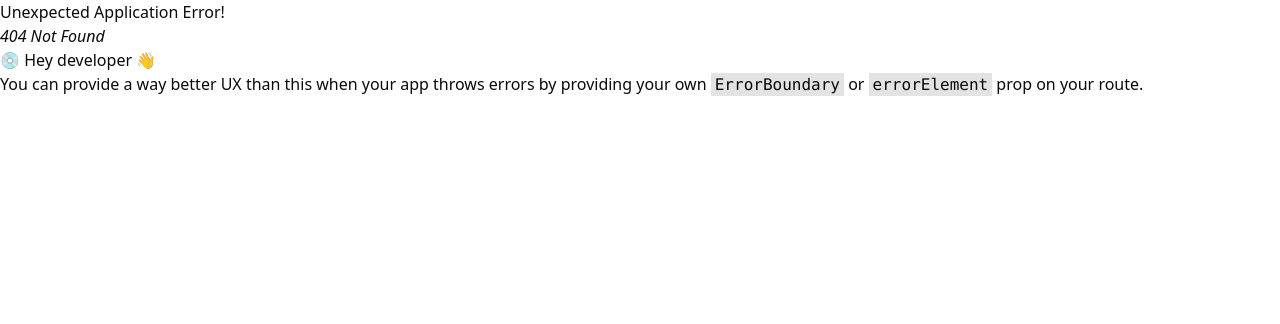
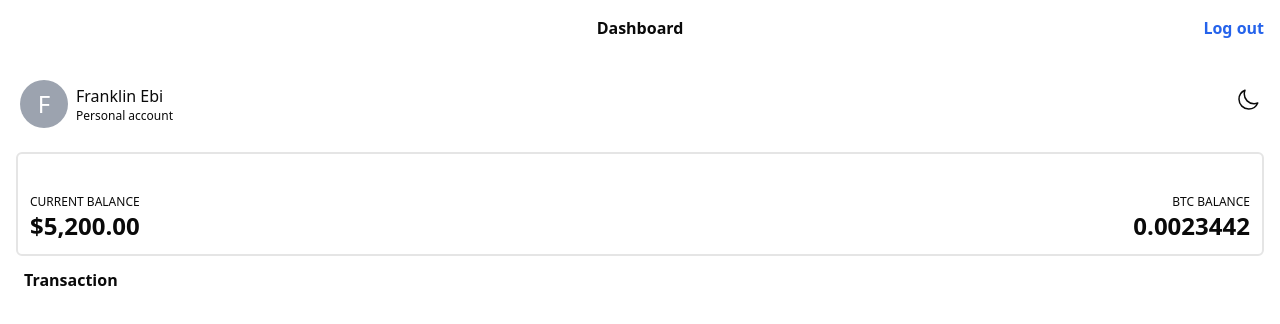
Before and after one commit to Dev-Franqqi/broker-re, a React (Vite) app: page /dashboard in a window 1280 px wide. Before the commit this address had no page. Shown: the top 324 px of the page. Built offline with nearby package versions, Linux system fonts and the light colour scheme; a web font is replaced by a local one.

Commit message:
added darkmode to signup and signin page

```diff
--- a/package.json
+++ b/package.json
@@ -14,10 +14,13 @@
     "@radix-ui/react-dialog": "^1.0.5",
     "@radix-ui/react-icons": "^1.3.0",
     "@radix-ui/react-slot": "^1.0.2",
+    "@supabase/supabase-js": "^2.39.0",
+    "@types/js-cookie": "^3.0.6",
     "class-variance-authority": "^0.7.0",
     "clsx": "^2.0.0",
     "embla-carousel-react": "^8.0.0-rc17",
     "framer-motion": "^10.16.16",
+    "js-cookie": "^3.0.5",
     "next-themes": "^0.2.1",
     "react": "^18.2.0",
     "react-dom": "^18.2.0",
--- a/src/App.tsx
+++ b/src/App.tsx
@@ -6,7 +6,7 @@ import { motion ,useAnimation} from "framer-motion";
 import { Button } from "./components/ui/button";
 import Cryptolist from "./mycomps/Cryptolist";
 import MotionComponent from "./mycomps/MotionComponent";
-
+import Cookies from "js-cookie"
 const App = () => {
 
   const [darkMode ,setDarkMode] = useState(false);
@@ -33,6 +33,9 @@ const App = () => {
 
 
   useEffect(() => {
+
+
+
     // Simulate a delay of 2 seconds
     const delay = 2000;
 
@@ -45,6 +48,23 @@ const App = () => {
    if (inView2) {
       controls2.start("visible");
     }
+
+    const mode = Cookies.get('dark');
+    if (mode) {
+      if (mode === "true") {
+        setDarkMode(true);
+      } else {
+        setDarkMode(false);
+      }
+
+    }
+
+    else {
+      setDarkMode(false)
+    }
+
+
+
 
 
 
@@ -223,7 +243,7 @@ const App = () => {
 
               <div className="text-center border px-4 py-9 text-sm rounded-md mb-7 dark:border-white">
                 <p className="font-semibold">STARTER</p>
-                <p className="font-bold text-2xl mb-3">1000 $/EUR</p>
+                <p className="font-bold text-2xl mb-3 ">1000 $/EUR</p>
                 <ul className="leading-8 mb-6">
                   <li>
                     Trading Instruments: 36 currency pairs, metals,
--- a/src/main.tsx
+++ b/src/main.tsx
@@ -5,7 +5,7 @@ import { createBrowserRouter,RouterProvider } from 'react-router-dom'
 import './index.css'
 import Signup from "./pages/Signup"
 import Signin from './pages/Signin.tsx'
-
+import Dashboard from './pages/Dashboard.tsx'
 
 const router = createBrowserRouter([
   {
@@ -19,6 +19,10 @@ const router = createBrowserRouter([
   {
     path: '/signin',
     element:<Signin />
+  },
+  {
+    path: '/dashboard',
+    element:<Dashboard />
   }
 ]);
 
--- a/src/mycomps/Navbar.tsx
+++ b/src/mycomps/Navbar.tsx
@@ -1,5 +1,6 @@
 import Logo from "../assets/Ellipse 9.png"
 import { Link } from "react-router-dom"
+import Cookies from "js-cookie"
 type Props = {
   on: boolean;
   onClick: () => void;
@@ -8,7 +9,14 @@ type Props = {
 };
 export default function Navbar({ on, onClick,darkmode,setdarkmode }:Props) {
 
-
+  const turnOnDarkMode = () => {
+    Cookies.set('dark', 'true', { expires: 7 })
+    setdarkmode(true)
+      }
+  const turnOffDarkMode = () => {
+    Cookies.set('dark', 'false', { expires: 7 })
+    setdarkmode(false)
+      }
     return (
       <nav className="flex justify-between px-3 p-2 z-10 sticky top-0 bg-white dark:bg-black dark:text-white mb-10">
         <svg
@@ -60,7 +68,7 @@ export default function Navbar({ on, onClick,darkmode,setdarkmode }:Props) {
             viewBox="0 0 24 24"
             strokeWidth={1.5}
             stroke="currentColor"
-            onClick={() => setdarkmode(true)}
+            onClick={turnOnDarkMode}
             className={on ? "w-6 h-6" : "hidden"}
           >
             <path
@@ -79,7 +87,7 @@ export default function Navbar({ on, onClick,darkmode,setdarkmode }:Props) {
             strokeWidth={1.5}
             stroke="currentColor"
             className={on ? "w-6 h-6" : "hidden"}
-            onClick={() => setdarkmode(false)}
+            onClick={turnOffDarkMode}
           >
             <path
               strokeLinecap="round"
--- /dev/null
+++ b/src/pages/Dashboard.tsx
@@ -0,0 +1,62 @@
+// import Cardimage from "../assets/Group 36.svg"
+import { Link } from "react-router-dom"
+export default function Dashboard() {
+    return (
+      <>
+        <nav className="flex justify-between p-4">
+          <div className="w-2/6"></div>
+          <header className="font-bold text-center w-2/6 ">Dashboard</header>
+
+          <Link className="text-blue-600 font-semibold text-right w-2/6" to="#">
+            Log out
+          </Link>
+        </nav>
+
+        <main className="px-4">
+          <div className="my-5 flex justify-between p-1 rounded-md  border-neutral-200 w-full ">
+            <div className=" flex">
+              <div className="bg-gray-400 rounded-full text-center py-2 text-2xl text-white w-12 h-12">
+                F
+              </div>
+              <div className="ml-2 mt-1">
+                <p className="">Franklin Ebi</p>
+                <p className="text-xs">Personal account</p>
+              </div>
+            </div>
+
+            <svg
+              xmlns="http://www.w3.org/2000/svg"
+              fill="none"
+              viewBox="0 0 24 24"
+              strokeWidth={1.5}
+              stroke="currentColor"
+              className={"w-6 h-6 mt-2"}
+            >
+              <path
+                strokeLinecap="round"
+                strokeLinejoin="round"
+                d="M21.752 15.002A9.72 9.72 0 0 1 18 15.75c-5.385 0-9.75-4.365-9.75-9.75 0-1.33.266-2.597.748-3.752A9.753 9.753 0 0 0 3 11.25C3 16.635 7.365 21 12.75 21a9.753 9.753 0 0 0 9.002-5.998Z"
+              />
+            </svg>
+                </div>
+                <div className="border-2 rounded-md px-3 pt-10 pb-3">
+                    <div className="flex justify-between text-xs font-medium">
+                        <p>
+                            CURRENT BALANCE
+                        </p>
+                        <p>BTC BALANCE</p>
+                    </div>
+                    <div className="flex justify-between text-2xl font-semibold">
+                        <p>$5,200.00</p>
+                        <p>0.0023442</p>
+                    </div>
+                </div>
+
+
+                <section className="px-2 mt-3">
+                    <h1 className="font-semibold">Transaction</h1>
+                </section>
+        </main>
+      </>
+    );
+}
--- a/src/pages/Signin.tsx
+++ b/src/pages/Signin.tsx
@@ -1,19 +1,53 @@
 import Logo from "../assets/Ellipse 9.png";
-import { useState } from "react";
+import { useState,useEffect } from "react";
 import{ Link} from "react-router-dom";
 import { Input } from "@/components/ui/input";
 import { Button } from "@/components/ui/button";
 import { FormEvent } from "react";
+
+import Cookies from "js-cookie"
 export default function Signin() {
     const [email, setEmail] = useState<string>('')
-    const [password, setPassword] = useState<string>('')
+  const [password, setPassword] = useState<string>('')
+  const [darkmode,setDarkmode] = useState(false)
     const handleSubmit = (e: FormEvent<HTMLFormElement>) => {
-        e.preventDefault();
+      e.preventDefault();
+
+
+  }
+
+  useEffect(() => {
+
+
+    const checkMode = async () => {
+      const mode = await Cookies.get("dark");
+        console.log(typeof mode);
+
+        if(mode) {
+          if(mode === "true") {
+            setDarkmode(true);
+            console.log("hi");
+          } else {
+            setDarkmode(false);
+
+          }
+        }
+        console.log(typeof mode);
+
+
+
     }
+
+    checkMode()
+
+
+
+  },[darkmode])
+
 
 
   return (
-    <div className="h-screen dark">
+    <div className={darkmode?"h-screen dark":"h-screen"}>
       <nav className="flex  justify-between px-3 p-2 sticky top-0 z-10 bg-white dark:bg-black dark:text-white ">
         <Link to="/">
           <svg
--- a/src/pages/Signup.tsx
+++ b/src/pages/Signup.tsx
@@ -1,9 +1,10 @@
 import Logo from "../assets/Ellipse 9.png"
 import { Input } from "@/components/ui/input"
-import { useState } from "react"
+import { useState,useEffect } from "react"
 import { Button } from "@/components/ui/button"
 import { FormEvent } from "react"
 import { Link } from "react-router-dom"
+import Cookies from "js-cookie"
 export default function Signup() {
     const [firstname,setFirstname] = useState('')
     const [lastname,setLastname] = useState('')
@@ -14,7 +15,7 @@ export default function Signup() {
     const [phone,setPhone] = useState('')
     const [error,setError] = useState<string|null>();
     const [isloading,setIsloading] = useState<boolean>()
-
+    const [darkmode,setDarkmode] = useState(false)
     const confirmPassword = (a:string,b:string) =>{
         if(a!==b){
             setError("Passwords do not match")
@@ -30,10 +31,21 @@ export default function Signup() {
         setIsloading(true)
         confirmPassword(password,confirm)
 
-    }
+  }
+
+    useEffect(() => {
+      const mode = Cookies.get("dark");
+      if (mode) {
+        if (mode === "true") {
+          setDarkmode(true);
+        } else {
+          setDarkmode(false);
+        }
+      }
+    }, []);
     return (
-      <div className="p-4">
-        <nav className="flex justify-between mb-4 sticky top-0 px-3 p-2 bg-white z-10">
+      <div className={darkmode?"dark dark:bg-black":""}>
+        <nav className="flex justify-between  sticky top-0 px-3 p-2 bg-white z-10 dark:bg-black dark:text-white">
           <Link to="/">
             <svg
               xmlns="http://www.w3.org/2000/svg"
@@ -58,7 +70,7 @@ export default function Signup() {
           <div></div>
         </nav>
 
-        <main className="signinBackground relative h-full py-10 ">
+        <main className="dark:bg-black dark:text-white relative h-full p-5 py-10 ">
           <h1 className="font-bold text-2xl text-center">SIGNUP</h1>
           {error && <div className="text-red-500">{error}</div>}
           <form onSubmit={handleSubmit} className="mt-5">
@@ -66,7 +78,7 @@ export default function Signup() {
               <div className="w-3/6">
                 <label>Firstname</label>
                 <Input
-                  className="  rounded border-2"
+                  className="dark:border-white  rounded border-2"
                   type="text"
                   value={firstname}
                   onChange={(e) => setFirstname(e.target.value)}
@@ -77,9 +89,10 @@ export default function Signup() {
               <div className="w-3/6">
                 <label>Lastname</label>
                 <Input
-                  className=" p-2 rounded border-2"
+                  className=" p-2 rounded border-2 dark:border-white"
                   type="text"
                   value={lastname}
+
                   onChange={(e) => setLastname(e.target.value)}
                   required
                 />
@@ -89,7 +102,7 @@ export default function Signup() {
             <div className="mb-4">
               <label htmlFor="email">Email address</label>
               <Input
-                className="rounded border-2"
+                className="rounded border-2 dark:border-white"
                 type="email"
                 value={email}
                 onChange={(e) => setEmail(e.target.value)}
@@ -99,7 +112,7 @@ export default function Signup() {
             <div className="mb-4">
               <label htmlFor="password">Password</label>
               <Input
-                className="rounded border-2"
+                className="dark:border-white rounded border-2"
                 type="password"
                 value={password}
                 onChange={(e) => setPassword(e.target.value)}
@@ -109,7 +122,7 @@ export default function Signup() {
             <div className="mb-4">
               <label htmlFor="Confirm password">Confirm Password</label>
               <Input
-                className="rounded border-2"
+                className="dark:border-white rounded border-2"
                 type="text"
                 value={confirm}
                 onChange={(e) => setConfirm(e.target.value)}
@@ -119,7 +132,7 @@ export default function Signup() {
             <div className="mb-4">
               <label htmlFor="Country">Country</label>
               <Input
-                className="rounded border-2"
+                className="dark:border-white rounded border-2"
                 type="text"
                 value={country}
                 onChange={(e) => setCountry(e.target.value)}
@@ -129,7 +142,7 @@ export default function Signup() {
             <div className="mb-4">
               <label htmlFor="Phone">Phone</label>
               <Input
-                className="rounded border-2"
+                className="dark:border-white rounded border-2"
                 type="text"
                 value={phone}
                 onChange={(e) => setPhone(e.target.value)}
@@ -146,7 +159,7 @@ export default function Signup() {
             </Button>
           </form>
         </main>
-        <p className="text-center mt-3 text-gray-600">
+        <p className="dark:bg-black dark:text-white text-center pt-3 text-gray-600">
           Already Have an Account?{" "}
           <Link to="/signin" className="font-semibold text-blue-500">
             Sign in
--- /dev/null
+++ b/src/supabase.ts
@@ -0,0 +1,7 @@
+import { createClient } from "@supabase/supabase-js";
+const supabaseUrl = "https://nujidmnenmcvxclwpjeb.supabase.co";
+const supabaseKey =
+  "eyJhbGciOiJIUzI1NiIsInR5cCI6IkpXVCJ9.eyJpc3MiOiJzdXBhYmFzZSIsInJlZiI6Im51amlkbW5lbm1jdnhjbHdwamViIiwicm9sZSI6ImFub24iLCJpYXQiOjE3MDExMjI5MTgsImV4cCI6MjAxNjY5ODkxOH0.77y1UEcerQqC0LJlTCcufrQB1ad2jRJlm5oc7lhq3q8";
+const supabase = createClient(supabaseUrl, supabaseKey);
+
+export default supabase;
```
Also changed, not shown: src/assets/Group 36.svg (added), 1 other file (tests, documents, lock files or other folders).
